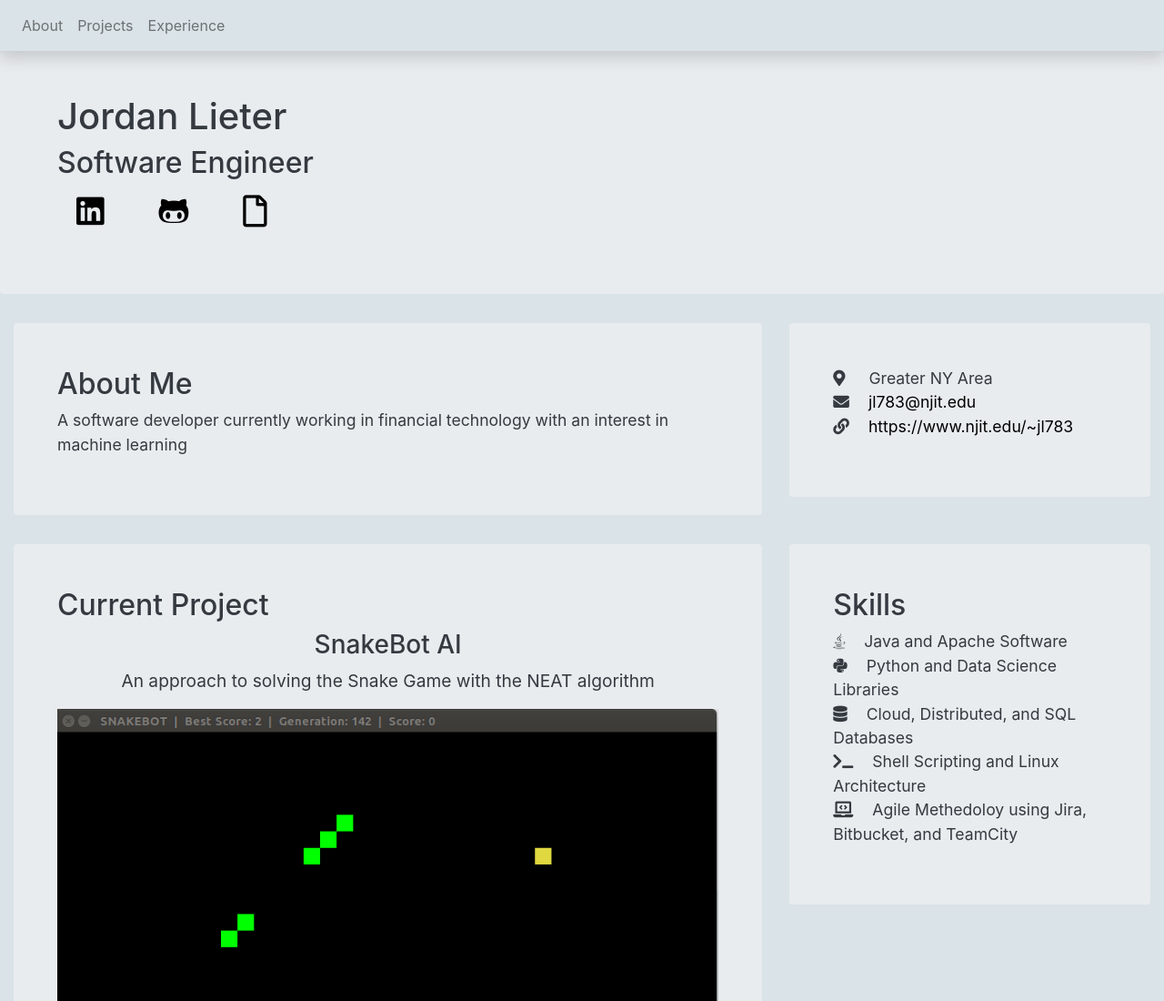
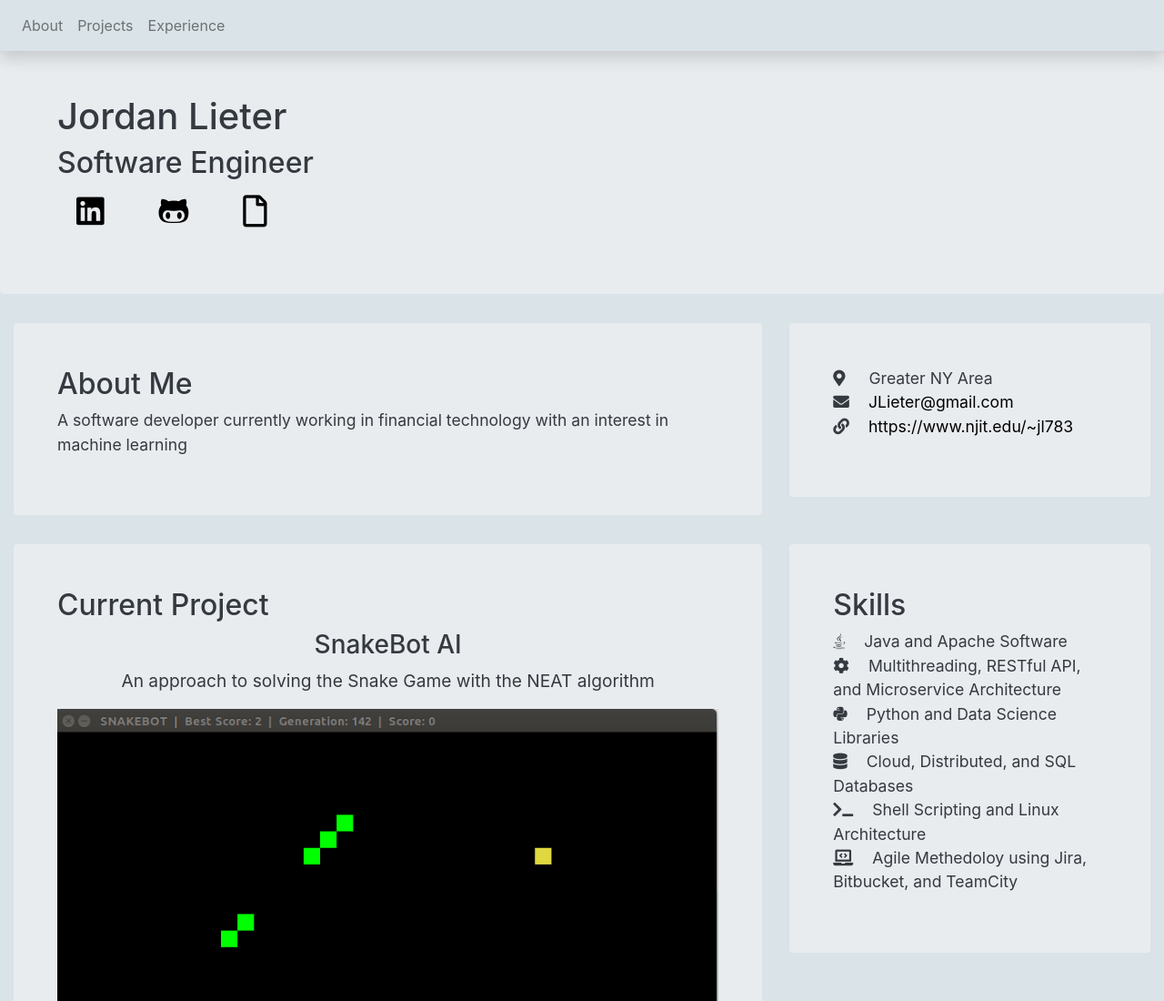
Before and after one commit to JLieter/JLieter.github.io, a plain HTML site: page index.html in a window 1280 px wide. Shown: the top 1100 px of the page at 91% size. Drawn offline with nearby package versions, Linux system fonts and the light colour scheme.

Commit message:
Updated Resume & Website

```diff
--- a/index.html
+++ b/index.html
@@ -68,7 +68,7 @@
                     <div class="content">
                             <ul class="list-unstyled">
                                 <li><i class="fas fa-map-marker-alt"></i><span class="sr-only">Location:</span><a> Greater NY Area </a></li>
-                                <li><i class="fas fa-envelope"></i><span class="sr-only">Email:</span><a href="mailto:jl783@njit.edu">jl783@njit.edu</a></li>
+                                <li><i class="fas fa-envelope"></i><span class="sr-only">Email:</span><a href="mailto:JLieter@gmail.com">JLieter@gmail.com</a></li>
                                 <li><i class="fas fa-link"></i><span class="sr-only">Website:</span><a href="https://www.njit.edu/~jl783">https://www.njit.edu/~jl783</a></li>
                             </ul>
                 	</div>
@@ -122,6 +122,7 @@
                     <div class="content">
 						<ul class="list-unstyled">
                             <li><i class="fab fa-java"></i><a>Java and Apache Software</a></li>
+                            <li><i class="fas fa-cog"></i><a>Multithreading, RESTful API, and Microservice Architecture</a></li>
                             <li><i class="fab fa-python"></i><a>Python and Data Science Libraries</a></li>
                             <li><i class="fas fa-database"></i><a>Cloud, Distributed, and SQL Databases</a></li>
                             <li><i class="fas fa-terminal"></i><a>Shell Scripting and Linux Architecture</a></li>
```
